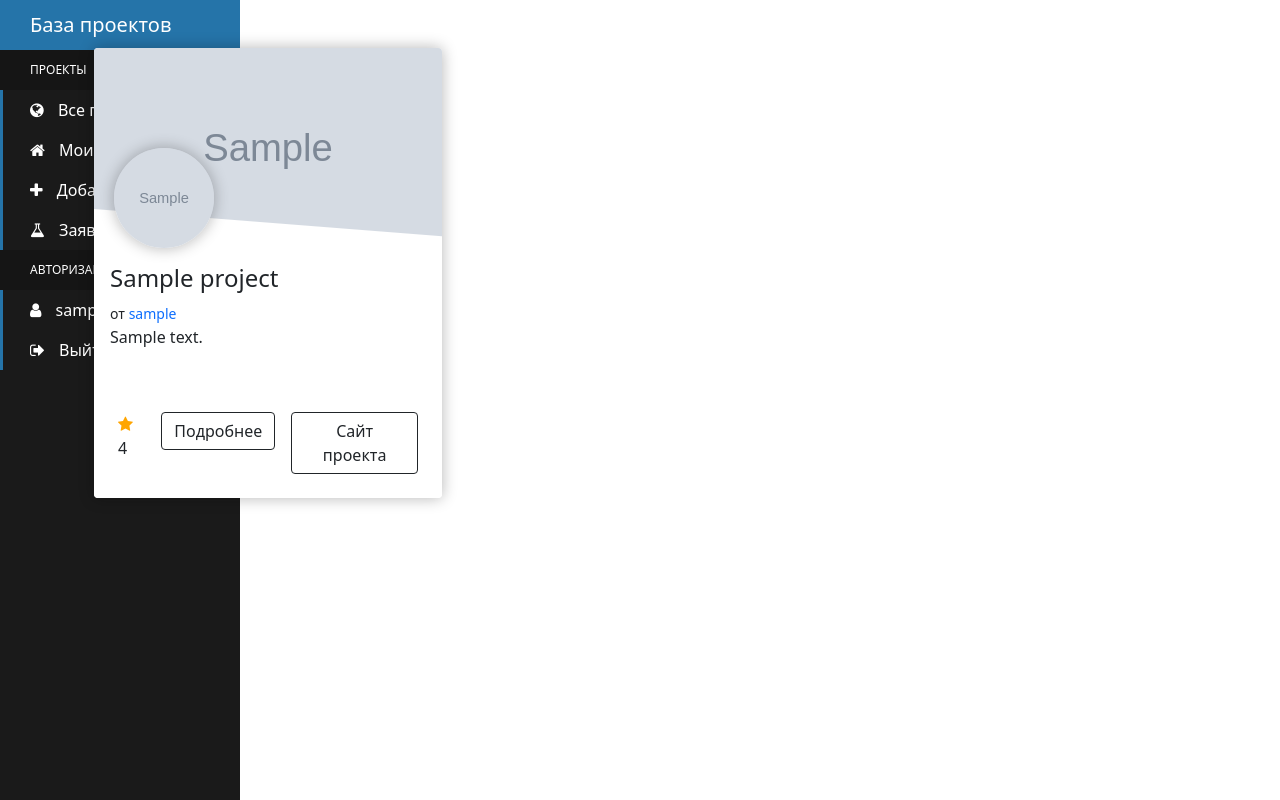
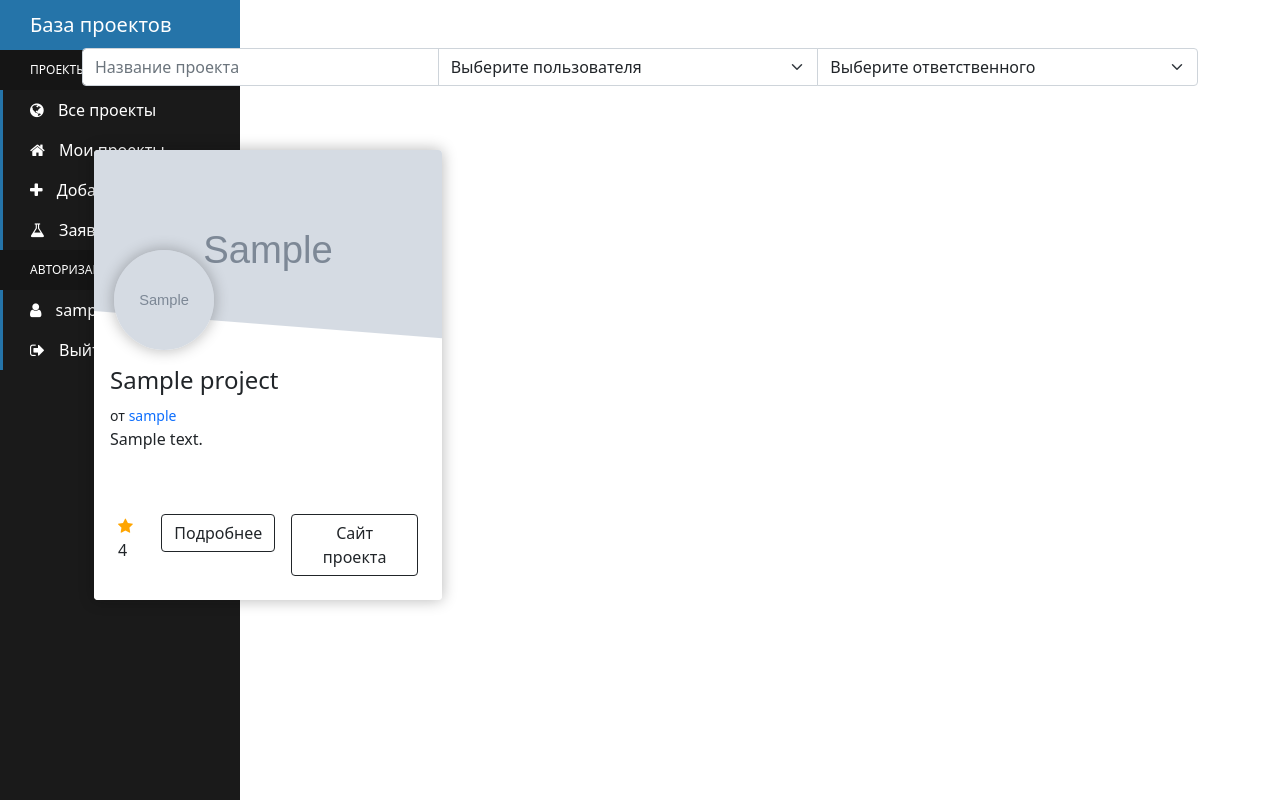
Before and after one commit to XamzatJR/webservice, a Django app: page / in a window 1280 px wide. Run offline with Django 3.2, Linux system fonts and the light colour scheme; a user stored in the database is signed in; tables that the repository leaves empty hold one stand-in row (values such as "Sample post"); grey boxes marked "Sample" are stand-in pictures.

Commit message:
Add filter

```diff
--- a/apps/projects/models.py
+++ b/apps/projects/models.py
@@ -20,6 +20,7 @@ def random_hex() -> str:
 
 
 class Project(models.Model):
+    id = models.AutoField(primary_key=True)
     user = ForeignKey(settings.AUTH_USER_MODEL, on_delete=CASCADE, db_index=True)
     name = CharField(_("Название проекта"), max_length=150, db_index=True)
     photo = models.ImageField(
@@ -41,7 +42,7 @@ class Project(models.Model):
         null=True,
     )
     created_at = DateTimeField(_("Время создания"), auto_now_add=True)
-    hex_color = CharField(_("Hex цвет"), max_length=20, default=random_hex())
+    hex_color = CharField(_("Hex цвет"), max_length=20, blank=True, default="")
     science = IntegerField(_("Наука"), default=0)
     interesting = IntegerField(_("Интересный"), default=0)
     difficult = IntegerField(_("Сложный"), default=0)
@@ -52,8 +53,21 @@ class Project(models.Model):
     def __str__(self):
         return self.name
 
+    def save(
+        self, force_insert=None, force_update=None, using=None, update_fields=None
+    ) -> None:
+        if not self.hex_color:
+            self.hex_color = random_hex()
+        return super().save(
+            force_insert=force_insert,
+            force_update=force_update,
+            using=using,
+            update_fields=update_fields,
+        )
+
 
 class Criteria(models.Model):
+    id = models.AutoField(primary_key=True)
     app = ForeignKey(Project, on_delete=CASCADE, db_index=True)
     expert = ForeignKey(settings.AUTH_USER_MODEL, on_delete=CASCADE, db_index=True)
     science = BooleanField(_("Есть наука"), default=False)
--- a/apps/projects/templates/projects/projects_output.html
+++ b/apps/projects/templates/projects/projects_output.html
@@ -1,5 +1,5 @@
 {% extends 'base_projects.html' %}
-
+{% load static %}
 
 {% block title %}
   Все проекты
@@ -7,6 +7,23 @@
 
 
 {% block content %}
+  <div class="filter pt-5">
+    <div class="input-group mb-3">
+      <input type="text" id="name" class="form-control" placeholder="Название проекта" aria-label="Название проекта">
+      <select class="form-select" id="user">
+        <option value="" selected>Выберите пользователя</option>
+        {% for u in users %}
+          <option value="{{ u.pk }}">{{ u.username }}</option>
+        {% endfor %}
+      </select>
+      <select class="form-select" id="responsible">
+        <option value="" selected>Выберите ответственного</option>
+        {% for e in experts %}
+          <option value="{{ e.pk }}">{{ e.username }}</option>
+        {% endfor %}
+      </select>
+    </div>
+  </div>
   <div class="row pt-5 m-auto">
     {% for item in project %}
       <div class="col-md-6 col-lg-4 pb-3">
@@ -44,3 +61,9 @@
     {% endfor %}
   </div>
 {% endblock content %}
+{% block js %}
+  <script src="https://cdnjs.cloudflare.com/ajax/libs/jquery/3.6.0/jquery.min.js" integrity="sha512-894YE6QWD5I59HgZOGReFYm4dnWc1Qt5NtvYSaNcOP+u1T9qYdvdihz0PPSiiqn/+/3e7Jo4EaG7TubfWGUrMQ==" crossorigin="anonymous"></script>
+  <script src="https://cdn.jsdelivr.net/npm/lodash@4.17.21/lodash.min.js"></script>
+  <script src="https://cdn.jsdelivr.net/npm/axios/dist/axios.min.js"></script>
+  <script src="{% static 'js/index.js' %}"></script>
+{% endblock js %}
--- a/apps/projects/urls.py
+++ b/apps/projects/urls.py
@@ -1,10 +1,13 @@
-from .views import ProjectViewSet, CriteriaViewSet, change_criteria
+from django.conf.urls import include
 from django.urls import path
-from . import views
+from django.urls.conf import re_path
 from rest_framework.routers import DefaultRouter
 
+from . import views
+from .views import CriteriaViewSet, ProjectViewSet, change_criteria
+
 router = DefaultRouter()
-router.register(r"projects", ProjectViewSet)
+router.register(r"api/projects", ProjectViewSet)
 router.register(r"criteria", CriteriaViewSet)
 
 urlpatterns = [
@@ -34,4 +37,5 @@ urlpatterns = [
         name="project_add_responsible_url",
     ),
     path("change_criteria/", change_criteria, name="change_criteria"),
+    re_path("^", include(router.urls)),
 ]
--- a/apps/projects/views.py
+++ b/apps/projects/views.py
@@ -1,4 +1,3 @@
-from apps.users.models import CustomUser
 from django.contrib.auth.mixins import LoginRequiredMixin
 from django.http.response import JsonResponse
 from django.urls import reverse_lazy
@@ -7,6 +6,8 @@ from django.views.generic.detail import DetailView
 from django.views.generic.list import ListView
 from django_filters.rest_framework import DjangoFilterBackend
 from rest_framework.viewsets import ModelViewSet
+
+from apps.users.models import CustomUser
 
 from . import forms
 from .models import Criteria, Project
@@ -19,6 +20,12 @@ class ProjectsOutputView(LoginRequiredMixin, ListView):
     model = Project
     template_name = "projects/projects_output.html"
     context_object_name = "project"
+
+    def get_context_data(self, **kwargs):
+        users = CustomUser.objects.filter()
+        kwargs["users"] = users
+        kwargs["experts"] = users.filter(is_expert=True)
+        return super().get_context_data(**kwargs)
 
 
 class UserProjectsOutputView(LoginRequiredMixin, ListView):
@@ -87,7 +94,7 @@ class ProjectViewSet(ModelViewSet):
     queryset = Project.objects.all()
     serializer_class = ProjectSerializer
     filter_backends = [DjangoFilterBackend]
-    filterset_fields = ["user", "name", "responsible"]
+    filterset_fields = ["name", "user", "responsible"]
 
 
 class CriteriaViewSet(ModelViewSet):
--- a/apps/users/models.py
+++ b/apps/users/models.py
@@ -1,11 +1,12 @@
 from django.contrib.auth.models import AbstractUser
-from django.db.models.fields import BooleanField, EmailField
+from django.db.models.fields import AutoField, BooleanField, EmailField
 from django.utils.translation import gettext_lazy as _
 
 from .managers import CustomUserManager
 
 
 class CustomUser(AbstractUser):
+    id = AutoField(primary_key=True)
     email = EmailField(
         ("E-mail"),
         unique=True,
--- /dev/null
+++ b/static/js/index.js
@@ -0,0 +1,66 @@
+const template = `
+<div class="col-md-6 col-lg-4 pb-3">
+<div
+  class="card card-custom bg-white border-white border-0"
+  style="height: 450px"
+>
+  <div class="card-custom-img" style="background-color: <%-hexcolor%>;"></div>
+  <div class="card-custom-avatar">
+    <img
+      class="img-fluid"
+      src="http://res.cloudinary.com/d3/image/upload/c_pad,g_center,h_200,q_auto:eco,w_200/bootstrap-logo_u3c8dx.jpg"
+    />
+  </div>
+  <div class="card-body" style="overflow-y: auto">
+    <h4 class="card-title"><%-name%></h4>
+    <small>от <a href="#"><%-user%></h4></a></small>
+    <p class="card-text"><%-note%></p>
+  </div>
+  <div
+    class="card-footer"
+    style="background: inherit; border-color: inherit"
+  >
+    <div class="d-flex justify-content-between mb-2">
+      <div class="p-2 flex-grow-1"><span class="fa fa-star checked"></span> <%-rating%></div>
+      <div class="p-2"><a href="/projects/<%-pk%>" class="btn btn-outline-dark">Подробнее</a></div>
+      <div class="p-2"><a href="<%-site%>" target="_blank" class="btn btn-outline-dark ">Сайт проекта</a></div>
+    </div>
+  </div>
+</div>
+</div>`
+
+const url = "/api/projects";
+function getQuery() {
+    const name = $("#name").val();
+    const user = $("#user").val();
+    const responsible = $("#responsible").val();
+    console.log(name, user, responsible)
+    axios.get(url, { params: { name: name, user: user, responsible: responsible } })
+        .then(function (response) {
+            $(".row.pt-5.m-auto").html("")
+            response.data.forEach(el => {
+                const html = _.template(template)({
+                    hexcolor: el.hex_color,
+                    pk: el.pk,
+                    site: el.site,
+                    name: el.name,
+                    user: el.user,
+                    note: el.note,
+                    rating: el.rating
+                })
+                $(".row.pt-5.m-auto").html($(".row.pt-5.m-auto").html() + html)
+            });
+        })
+        .catch(function (error) {
+            console.log(1);
+        })
+}
+$('#name').keyup(function () {
+    getQuery()
+});
+$('#user').change(function () {
+    getQuery()
+});
+$('#responsible').change(function () {
+    getQuery()
+});
```
Also changed, not shown: apps/projects/serializer.py (+15 -1 lines).
